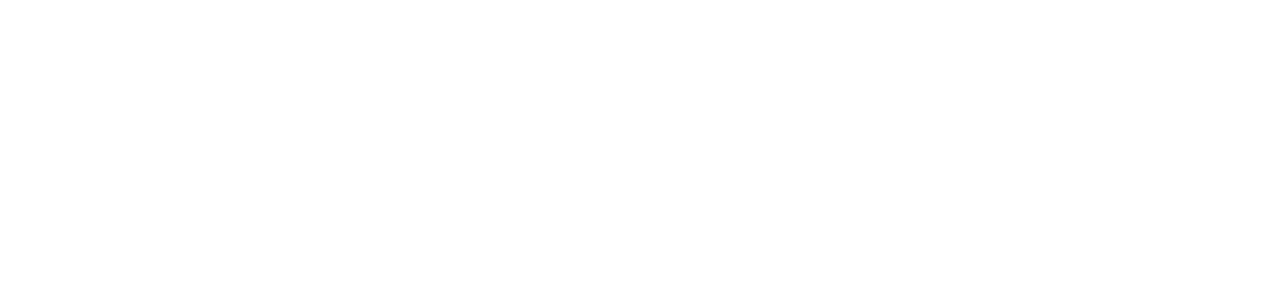
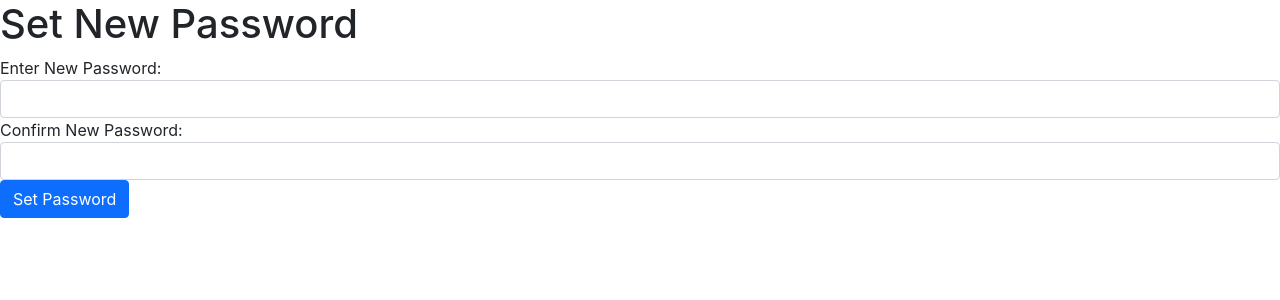
Before and after one commit to zhafner/capstone-frontend, a React (Create React App) app: page /setPassword in a window 1280 px wide. Before the commit this address had no page. Shown: the top 300 px of the page. Built offline with nearby package versions, Linux system fonts and the light colour scheme.

Commit message:
Updated Password Reset

```diff
--- a/package.json
+++ b/package.json
@@ -7,7 +7,6 @@
     "@testing-library/react": "^13.3.0",
     "@testing-library/user-event": "^13.5.0",
     "bcrypt": "^5.0.1",
-    "cors": "^2.8.5",
     "react": "^18.2.0",
     "react-dom": "^18.2.0",
     "react-router-dom": "^6.3.0",
--- a/src/APIUrl.js
+++ b/src/APIUrl.js
@@ -1,7 +1,3 @@
-let APIUrl = "http://localhost:3001";
-
-if (window.location.host.indexOf('.herokuapp.com') !== -1) {
-    APIUrl = "https://zhafner-capstone-backend.herokuapp.com";
-}
+const APIUrl = "http://localhost:3001";
 
 export default APIUrl;
--- a/src/App.js
+++ b/src/App.js
@@ -5,6 +5,7 @@ import Login from "./Login";
 import PasswordReset from "./PasswordReset";
 import CreateProfile from "./CreateProfile";
 import Browse from "./Browse";
+import SetPassword from "./SetPassword";
 
 function App() {
   return (
@@ -16,6 +17,7 @@ function App() {
           <Route path="/CreateProfile" element={<CreateProfile/>}/>
           <Route path="/Browse" element={<Browse/>}/>
           <Route path="/" element={<Login/>}/>
+          <Route path="/setPassword" element={<SetPassword />} />
         </Routes>
       </BrowserRouter>
       {/* <header className="App-header">
--- a/src/CreateProfile.js
+++ b/src/CreateProfile.js
@@ -6,6 +6,7 @@ import {Navigate, useNavigate } from "react-router-dom";
 const CreateProfile = ()=>{
       const [username, setUsername] = useState("");
       const [password, setPassword] = useState("");
+      const [email, setEmail] = useState("");
       const [error, setError] = useState("");
       const navigate = useNavigate();
 
@@ -44,7 +45,7 @@ const CreateProfile = ()=>{
                     <div className="col-5"></div>
                     <div className="col-2 text-center">
                     <input
-                    placeholder="username"
+                    placeholder="Username"
                     type="text"
                     value={username}
                     onChange={(evt)=>{
@@ -56,13 +57,25 @@ const CreateProfile = ()=>{
                     <div className="col-5"></div>
                     <div className="col-2 text-center">
                     <input
-                    placeholder="password"
+                    placeholder="Password"
                     type="password"
                     value={password}
                     onChange={(evt)=>{
                         setPassword(evt.target.value);
                     }}
                     /> </div>
+                </div>
+                <div className="row">
+                    <div className="col-5"></div>
+                    <div className="col-2 text-center">
+                    <input
+                    placeholder="Email"
+                    type="text"
+                    value={email}
+                    onChange={(evt)=>{
+                        setEmail(evt.target.value);
+                    }}
+                     /> </div>
                 </div>
                 <div className="row">
                     <div className="col-5"></div>
--- a/src/Login.js
+++ b/src/Login.js
@@ -1,5 +1,5 @@
 import { useState } from "react";
-import { Navigate, useNavigate } from "react-router-dom";
+import { Navigate, useNavigate, useSearchParams } from "react-router-dom";
 import APIUrl from "./APIUrl";
 
 import { Link } from "react-router-dom";
@@ -8,6 +8,10 @@ const Login = ()=>{
       const [password, setPassword] = useState("");
       const [error, setError] = useState("");
       const navigate = useNavigate();
+      const [searchParams] = useSearchParams();
+
+      const isNewUser = searchParams.get("newUser");
+      const hasPasswordBeenReset = searchParams.get("passwordReset");
 
       const login = async (evt) => {
         evt.preventDefault();
--- a/src/PasswordReset.js
+++ b/src/PasswordReset.js
@@ -1,17 +1,41 @@
+import APIUrl from "./APIUrl";
+import { useState } from "react";
+
 const PasswordReset = ()=>{
-    return <div id="body">
+    const [email, setEmail] = useState("");
+    const sendPasswordResetEmail = async (evt) => {
+        evt.preventDefault();
+        const response = await fetch(`${APIUrl}/forgotPassword`, {
+            method: "POST",
+            headers: {
+                "Content-Type": "application/json",
+            },
+            body: JSON. stringify({
+                email,
+            }),
+        });
+    };
+    return <form id="body" onSubmit={sendPasswordResetEmail}>
         <div className="row">
             <div className="col-5"></div>
             <div className="col-2 text-center">
-                <input className="login" type="text" placeholder="Username or Email"/> </div>
+                <input
+                className="login"
+                type="email"
+                placeholder="Username or Email"
+                value={email}
+                onChange={(evt) => {
+                    setEmail(evt.target.value);
+                }}
+                /> </div>
         </div>
         <div className="row">
             <div className="col-5"></div>
             <div className="col-2 text-center">
-                <input className="BAHTUN" type="submit" value="Send Reset Code"/>
+                <button className="BAHTUN" type="submit">Reset Email</button>
         </div>
     </div>
-</div>
+</form>
 }
 
 export default PasswordReset;
--- /dev/null
+++ b/src/SetPassword.js
@@ -0,0 +1,69 @@
+import { useState } from "react";
+import { useSearchParams, useNavigate } from "react-router-dom";
+import APIUrl from "./APIUrl";
+
+const SetPassword = () => {
+    const [password, setPassword] = useState("");
+    const [confirmPassword, setConfirmPassword] = useState("");
+    const [searchParams] = useSearchParams ();
+    const navigate = useNavigate();
+
+    //console.log(searchParams.get("token"));
+
+    const formSubmitted = async (evt) => {
+        evt.preventDefault();
+        if (password !== confirmPassword) {
+            alert("Your passwords don't match. Try again!");
+        } else if (!password) {
+            alert("Your password can't be empty.");
+        } else {
+            const response = await fetch(`${APIUrl}/setPassword`, {
+                method: "POST",
+                headers: {
+                    "Content-Type": "application/json",
+                },
+                body: JSON.stringify({
+                    password,
+                    token: searchParams.get("token"),
+                }),
+            });
+            const data = await response.json();
+            if (data.error) {
+                alert(data.error);
+            } else {
+                navigate("/?passwordReset=true");
+            }
+        }
+    };
+
+    return (
+        <div>
+            <h1> Set New Password </h1>
+            <form onSubmit={formSubmitted}>
+                <label>Enter New Password:</label>
+                <input
+                    type="password"
+                    className="form-control"
+                    value={password}
+                    onChange={(evt) => {
+                        setPassword(evt.target.value);
+                    }}
+                />
+                <label>Confirm New Password:</label>
+                <input
+                    type="password"
+                    className="form-control"
+                    value={confirmPassword}
+                    onChange={(evt) => {
+                        setConfirmPassword(evt.target.value);
+                    }}
+                    />
+                    <button type="submit" className="btn btn-primary">
+                        Set Password
+                    </button>
+            </form>
+        </div>
+    );
+};
+
+export default SetPassword;
```
Also changed, not shown: 1 other file (tests, documents, lock files or other folders).
